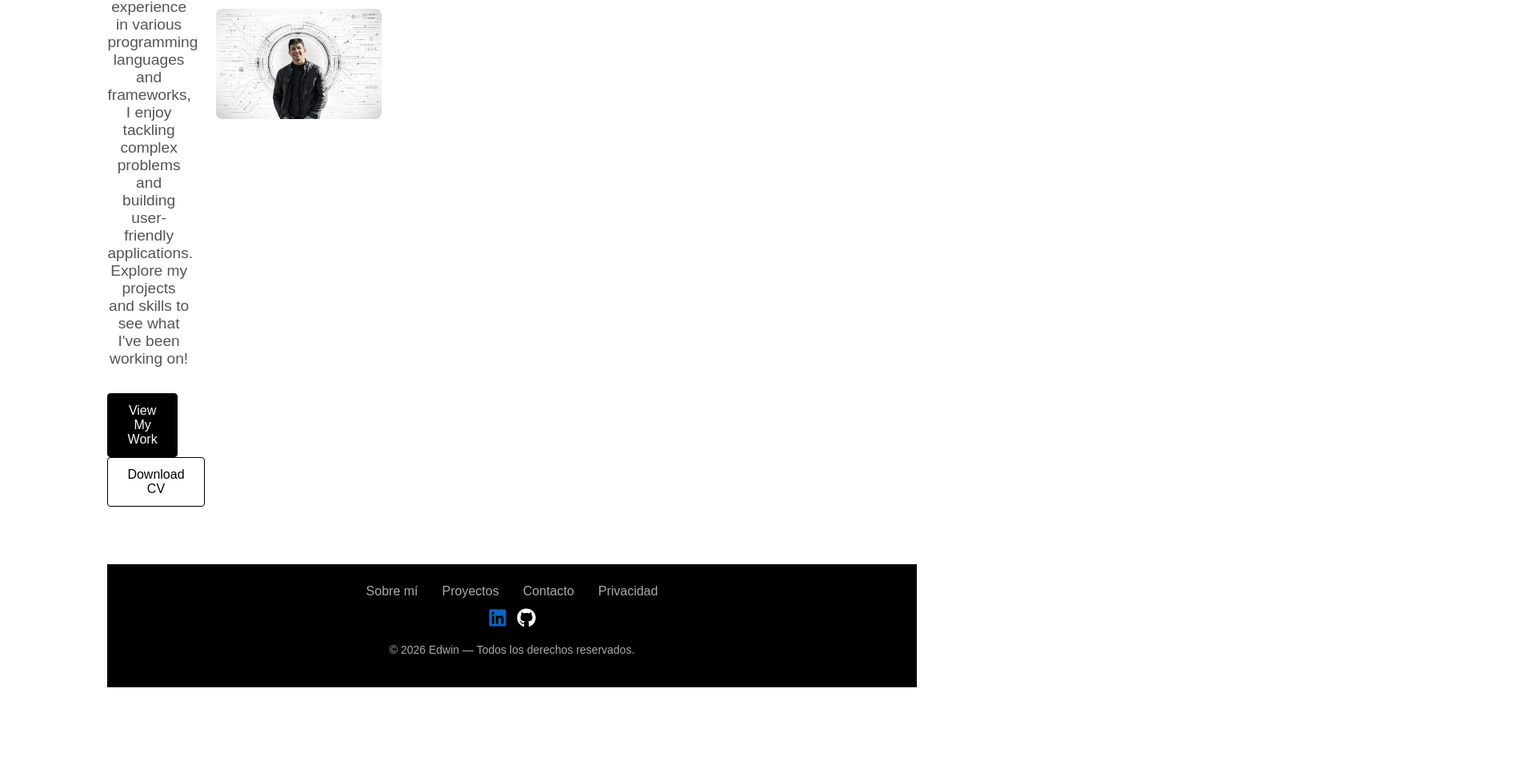
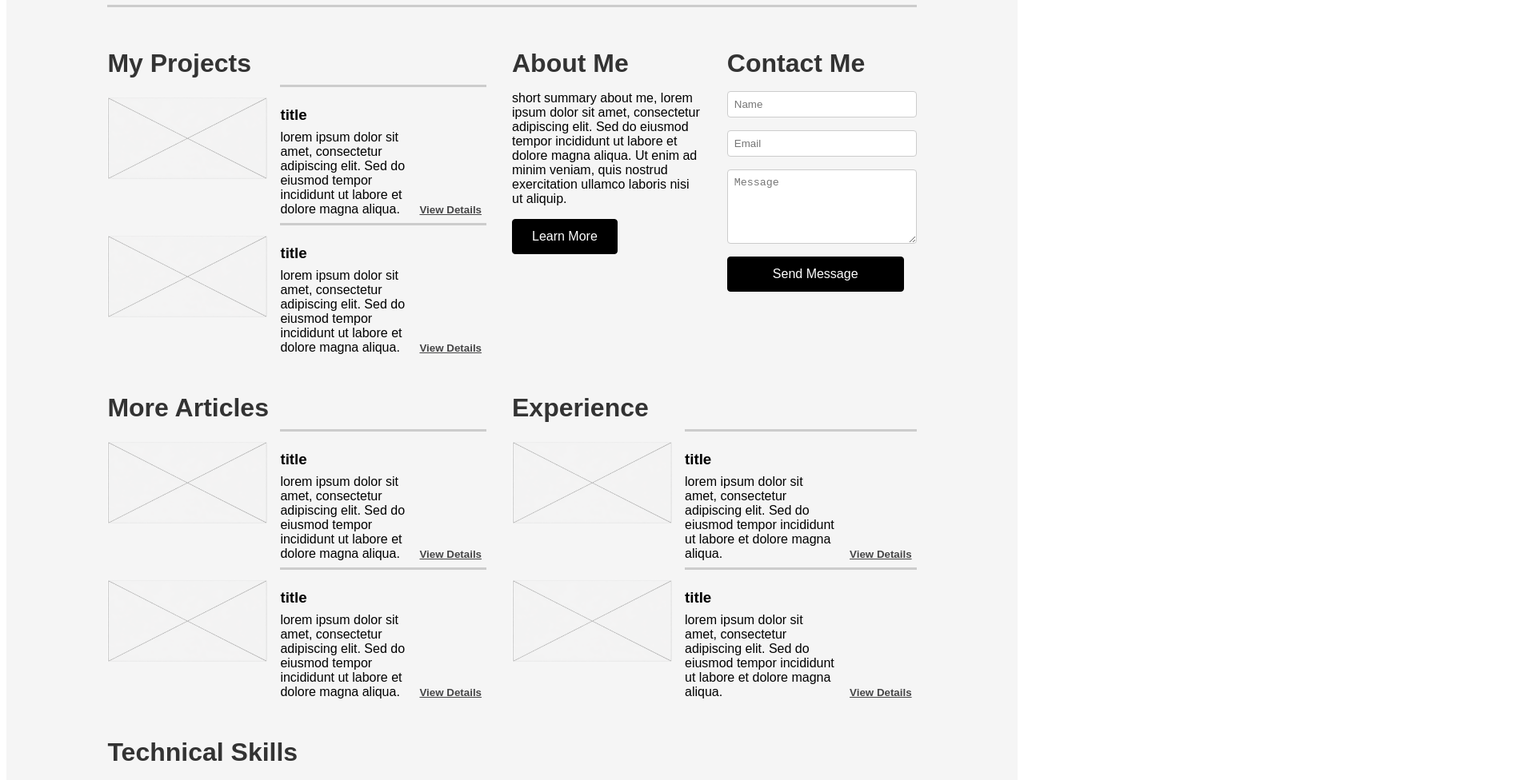
Before and after one commit to edwinHernandezB/portfolioReact, a React (Create React App) app: page / in a window 1280 px wide. Shown: the part 624-1600 px from the top of the page at 80% size, 1920 px wide, since content can reach past the window. Before the commit the page ends 1492 px from the top, so only its background shows below. Built offline with nearby package versions, Linux system fonts and the light colour scheme.

Commit message:
home skeleton, about y contact form

```diff
--- a/src/App.css
+++ b/src/App.css
@@ -3,6 +3,12 @@
   margin: 0 auto;
   text-align: center;
   font-family: Arial, Helvetica, sans-serif;
+}
+
+.background-container {
+  background-color: #f5f5f5;
+  min-height: 100vh;
+  padding: 2rem 0;
 }
 
 /***********************************
@@ -152,13 +158,27 @@
 /***********************************
                 BODY
  ***********************************/
+.body-content {
+  display: grid;
+grid-template-columns: 2fr 1fr 1fr;
+grid-template-areas:
+  "header header header"
+  "projects about contact"
+  "articles experience experience"
+  "skills skills skills";
+    gap: 0 2rem;
+}
 
-  .body-content {
-  width: 100%;
-  border: none;
-  border-top: 3px solid #ccc;
-  display: flex;
-}
+
+.header { grid-area: header; }
+.projects { grid-area: projects; }
+.about { grid-area: about; }
+.contact { grid-area: contact; }
+.articles { grid-area: articles; }
+.experience {
+  grid-column: 2 / span 2; /* ocupa las dos columnas derechas */
+}.skills { grid-area: skills; }
+
 
  .body-content hr {
   flex: 0 0 100%;
@@ -168,12 +188,28 @@
   flex-direction: row;
 }
 
+.body-content h2 {
+ align-self: start;
+  font-size: 2rem;
+  margin: 2rem 0 1rem;
+  text-align: left;
+  color: #333;
+}
+
 .project-title {
   font-size: 2rem;
   margin: 2rem 0 1rem;
   text-align: left;
   color: #333;
 }
+
+.skills-container {
+  display: flex;
+  gap: 2rem;
+  flex-wrap: wrap; /* para que no se rompa en pantallas pequeñas */
+  align-items: center;
+}
+
 
 /***********************************
                FOOTER
--- a/src/App.js
+++ b/src/App.js
@@ -3,8 +3,10 @@
 
 function App() {
   return (
-    <div className="safe-area">
+    <div className="background-container">
+    <section className="safe-area">
      <RouterNavigation />
+    </section>
     </div>
   );
 }
--- /dev/null
+++ b/src/components/AboutSummaryComponent/AboutSummaryComponent.css
@@ -0,0 +1,3 @@
+.about-summary {
+  text-align: left;
+}
--- /dev/null
+++ b/src/components/AboutSummaryComponent/AboutSummaryComponent.js
@@ -0,0 +1,15 @@
+import React from 'react'
+import "./AboutSummaryComponent.css";
+
+export const AboutSummaryComponent = () => {
+  return (
+    <section className="about-summary">
+      <h2>About Me</h2>
+      <p>
+        short summary about me, lorem ipsum dolor sit amet, consectetur adipiscing elit. Sed do eiusmod tempor incididunt ut labore et dolore magna aliqua. Ut enim ad minim veniam, quis nostrud exercitation ullamco laboris nisi ut aliquip.
+      </p>
+      <button className="primary-button">Learn More</button>
+
+    </section>
+  )
+}
--- a/src/components/CardItemCopmonent/CardItemComponent.js
+++ b/src/components/CardItemCopmonent/CardItemComponent.js
@@ -7,13 +7,13 @@
       <section className="card-item">
         <img
           className="card-image"
-          src="/images/trafic-analyzer.png"
+          src="/default-image.png"
           alt="Profile"
         />
         <div className="card-info">
           <hr className="card-separator" />
 
-          <h3 className="card-subtitle">subtitle</h3>
+          <h3 className="card-subtitle">title</h3>
           <div className="card-description-row">
             <p className="card-description">
               lorem ipsum dolor sit amet, consectetur adipiscing elit. Sed do
@@ -26,13 +26,13 @@
       <section className="card-item">
         <img
           className="card-image"
-          src="/images/trafic-analyzer.png"
+          src="/default-image.png"
           alt="Profile"
         />
         <div className="card-info">
           <hr className="card-separator" />
 
-          <h3 className="card-subtitle">subtitle</h3>
+          <h3 className="card-subtitle">title</h3>
           <div className="card-description-row">
             <p className="card-description">
               lorem ipsum dolor sit amet, consectetur adipiscing elit. Sed do
--- /dev/null
+++ b/src/components/FormComponent/FormComponent.css
@@ -0,0 +1,12 @@
+.contact-form {
+  display: flex;
+  flex-direction: column;
+  gap: 1rem;
+}
+
+.contact-form input,
+.contact-form textarea {
+  padding: 0.5rem;
+  border: 1px solid #ccc;
+  border-radius: 4px;
+}
--- /dev/null
+++ b/src/components/FormComponent/FormComponent.js
@@ -0,0 +1,14 @@
+import React from 'react'
+import "./FormComponent.css";
+export const FormComponent = () => {
+  return (
+    <div>
+        <form className="contact-form">
+          <input type="text" id="name" name="name" placeholder="Name" required />
+            <input type="email" id="email" name="email" placeholder="Email" required />
+            <textarea id="message" name="message" placeholder="Message" rows="5" required></textarea>
+            <button type="submit" className="primary-button">Send Message</button>
+        </form>
+    </div>
+  )
+}
--- /dev/null
+++ b/src/components/SkillComponent/SkillComponent.css
@@ -0,0 +1,27 @@
+.skill {
+  margin-bottom: 1.2rem;
+}
+
+.skill-label {
+  font-weight: 600;
+  margin-bottom: 0.3rem;
+  display: block;
+}
+
+.skill-bar {
+  width: 100%;
+  height: 10px;
+  background-color: #e5e5e5; /* color visible */
+  border-radius: 5px;
+  overflow: hidden;
+}
+
+.skill-fill {
+  height: 100%;
+  background-color: #949494; /* color visible */
+  border-radius: 5px;
+}
+
+.skill {
+  width: 200px; /* o el ancho que quieras */
+}
--- /dev/null
+++ b/src/components/SkillComponent/SkillComponent.js
@@ -0,0 +1,13 @@
+import React from 'react'
+import "./SkillComponent.css";
+export const SkillComponent = () => {
+  return (
+    <div className="skill">
+  <span className="skill-label">Skill</span>
+  <div className="skill-bar">
+    <div className="skill-fill" style={{ width: "85%" }}></div>
+  </div>
+</div>
+
+  )
+}
--- a/src/components/layout/Body.js
+++ b/src/components/layout/Body.js
@@ -1,20 +1,52 @@
 import React from "react";
 import { ProfileHeaderComponent } from "../profileComponent/ProfileHeaderComponent";
 import { CardItemComponent } from "../CardItemCopmonent/CardItemComponent";
+import { AboutSummaryComponent } from "../AboutSummaryComponent/AboutSummaryComponent";
+import { FormComponent } from "../FormComponent/FormComponent";
+import { SkillComponent } from "../SkillComponent/SkillComponent";
 
 export const Body = () => {
   return (
     <section className="body-content">
-      <ProfileHeaderComponent />
-      <hr />
-      <h2 className="project-title">My Projects </h2>
-      <CardItemComponent />
-      <h2 className="project-title">More Articles </h2>
-      <CardItemComponent />
-      <h2 className="project-title">About Me </h2>
-      <h2 className="project-title">Experience </h2>
-       <CardItemComponent />
-             <h2 className="project-title">Contact Me </h2>
+      <div className="header">
+        <ProfileHeaderComponent />
+        <hr />
+      </div>
+
+      <div className="projects">
+        <h2>My Projects</h2>
+        <CardItemComponent />
+      </div>
+
+      <div className="about">
+        <AboutSummaryComponent />
+      </div>
+
+      <div className="contact">
+        <h2>Contact Me</h2>
+        <FormComponent />
+      </div>
+
+      <div className="articles">
+        <h2>More Articles</h2>
+        <CardItemComponent />
+      </div>
+
+      <div className="experience">
+        <h2>Experience</h2>
+        <CardItemComponent />
+      </div>
+
+      <div className="skills">
+        <h2>Technical Skills</h2>
+        <div className="skills-container">
+  <SkillComponent label="JavaScript" level={85} />
+  <SkillComponent label="React" level={80} />
+  <SkillComponent label="Node.js" level={70} />
+  <SkillComponent label="CSS" level={90} />
+</div>
+
+      </div>
     </section>
   );
 };
--- a/src/components/profileComponent/ProfileHeaderComponent.js
+++ b/src/components/profileComponent/ProfileHeaderComponent.js
@@ -5,12 +5,8 @@
     <section className="profile-hero">
       <div className="profile-header">
         <h1>Welcome to My Portfolio</h1>
-        <p>
-          Hi, I'm Edwin, a passionate software developer with a love for
-          creating innovative solutions. With experience in various programming
-          languages and frameworks, I enjoy tackling complex problems and
-          building user-friendly applications. Explore my projects and skills to
-          see what I've been working on!
+        <p> lorem ipsum dolor sit amet, consectetur adipiscing elit. Sed do eiusmod tempor incididunt ut labore et dolore magna aliqua. Ut enim ad minim veniam, quis nostrud exercitation ullamco laboris nisi ut aliquip ex ea commodo consequat. Duis aute irure dolor in reprehenderit in voluptate velit esse cillum dolore eu fugiat nulla pariatur. Excepteur sint occaecat cupidatat non proident, sunt in culpa qui officia deserunt mollit anim id est laborum.
+
         </p>
         <div className="button-group">
           <button className="primary-button">View My Work</button>
```
Also changed, not shown: public/default-image.png (added).
